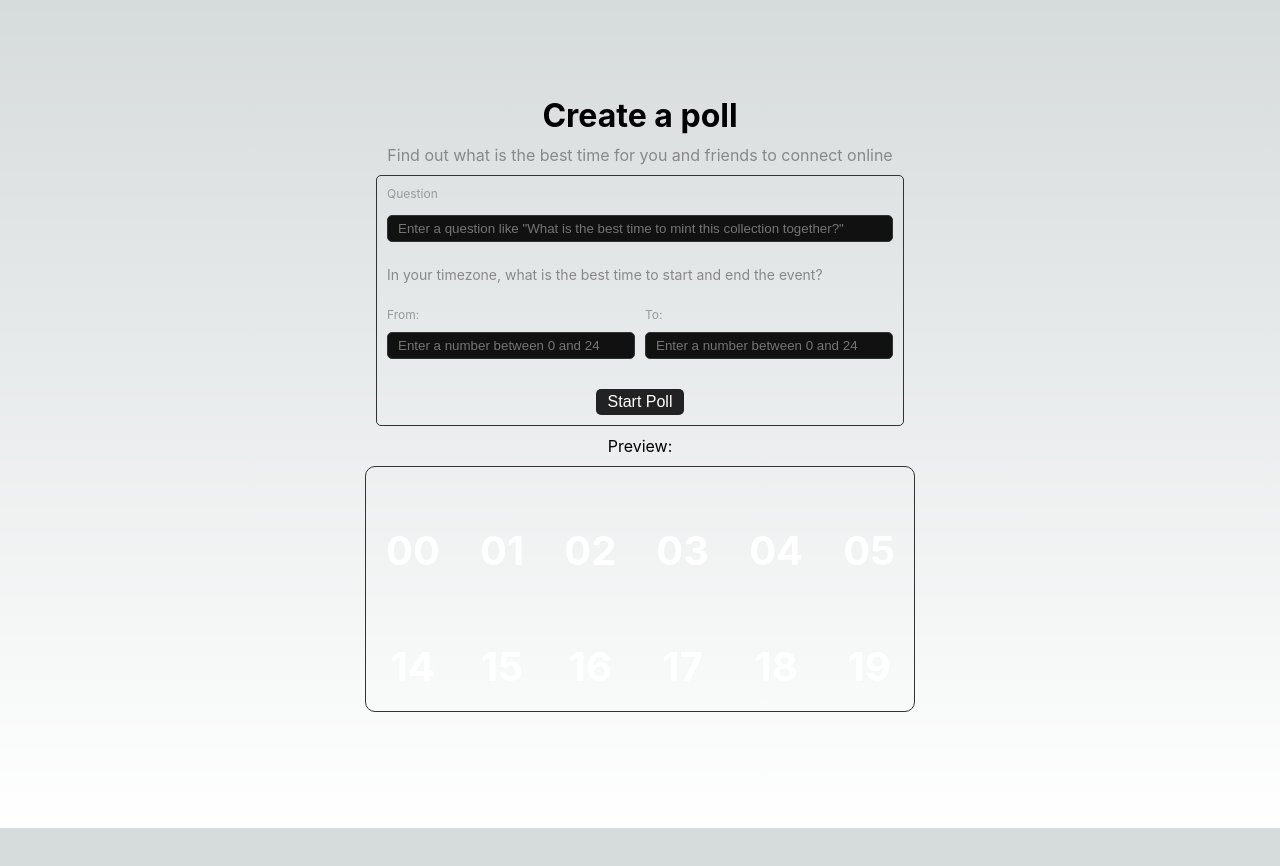
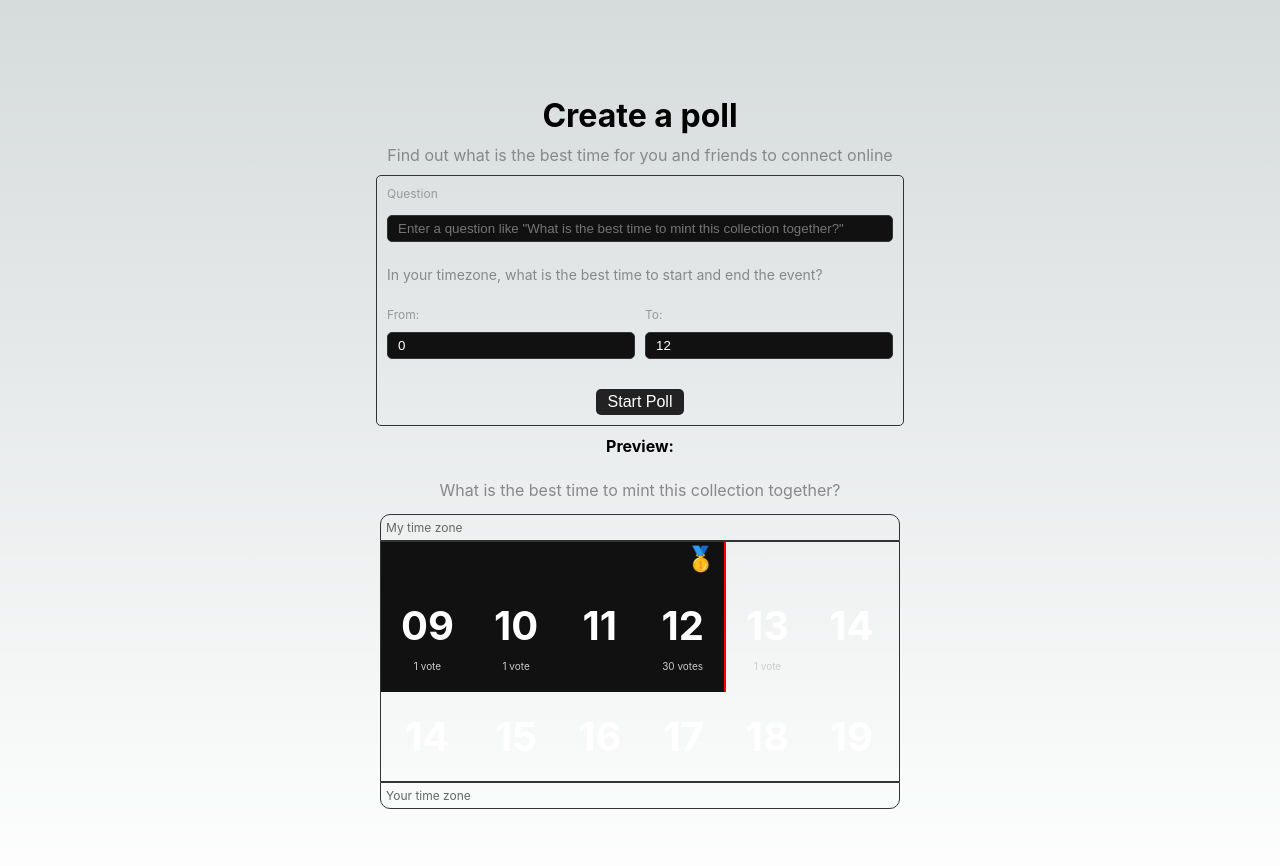
Before and after one commit to nishantrpai/tools.nishu.dev, a Next.js app: page /besttime in a window 1280 px wide. Shown: the top 866 px of the page. Before the commit the page ends 828 px from the top, so only its background shows below. Built offline with nearby package versions, Linux system fonts and the light colour scheme.

Commit message:
fix width and bars

```diff
--- a/pages/besttime.js
+++ b/pages/besttime.js
@@ -6,7 +6,7 @@ import getBrowserFingerprint from 'get-browser-fingerprint';
 import Head from 'next/head'
 import styles from '@/styles/Home.module.css'
 import { useSearchParams } from 'next/navigation'
-import { useState, useEffect } from 'react'
+import { useState, useEffect, useRef } from 'react'
 import moment from 'moment';
 
 
@@ -21,7 +21,7 @@ export default function PollTime() {
   )
 }
 
-function Vote() {
+function Vote({ creatorTz, creatorComfortStart, creatorComfortEnd, preview, roomGoal }) {
 
   // two branches one to create room and other to join room, if there is a router param then join room
   const [roomId, setRoomId] = useState('');
@@ -30,6 +30,7 @@ function Vote() {
   const [votes, setVotes] = useState({});
   const [averageTimezone, setAverageTimezone] = useState(0);
   const searchParams = useSearchParams()
+  const [myVote, setMyVote] = useState(0);
 
   const getCurrentTimezone = () => {
     return new Date().getTimezoneOffset() / 60 * -1;
@@ -94,11 +95,7 @@ function Vote() {
   const bestOverlap = () => {
   }
 
-  let creatorTz = 10;
   let myTz = getCurrentTimezone();
-  let creatorComfortStart = 9;
-  let creatorComfortEnd = 18;
-
   let myHour = getHour(myTz);
   let creatorHour = getHour(creatorTz);
   let creatorMins = Math.abs(creatorTz % 1 * 60);
@@ -117,12 +114,40 @@ function Vote() {
         {/* creator tz will be from normal mode like 12am to 12pm and my tz will be offset difference to creator */}
         {/* have to start from   */}
 
-        <div className={styles.timeCtr}>
+        <p style={{
+          color: '#888',
+          fontSize: 16,
+          marginTop: 14,
+          marginBottom: 14,
+          textAlign: 'center'
+        }}>
+          {roomGoal || 'What is the best time to mint this collection together?'}
+        </p>
+
+        <div style={{
+            width: '100%',
+            border: '1px solid #333',
+            color: '#666',
+            fontSize: 12,
+            borderRadius: '10px 10px 0 0',
+            padding: '5px',
+          }}>
+            My time zone
+          </div>
+        <div className={styles.timeCtr} onScroll={(e) => {
+          //  when i scroll right to end, go to beginning
+          // when i scroll left to beginning, go to end
+          if ((e.target.scrollLeft + e.target.clientWidth) >= e.target.scrollWidth) {
+            e.target.scrollLeft = 0;
+          }
+
+        }}
+        >
           {Array.from({ length: 24 }).map((_, index) => (
             <div>
               <div className={styles.time} style={{
-                borderRight: (Math.round(creatorHour + index) % 24) == (creatorComfortStart - 1) ? '2px solid green' : '',
-                borderLeft: (Math.round(creatorHour + index) % 24) == (creatorComfortEnd + 1) ? '2px solid red' : '',
+                borderLeft: (Math.round(creatorHour + index) % 24) == (creatorComfortStart) ? '2px solid green' : '',
+                borderRight: (Math.round(creatorHour + index) % 24) == (creatorComfortEnd) ? '2px solid red' : '',
                 backgroundColor: (Math.round(creatorHour + index) % 24) >= creatorComfortStart && (Math.round(creatorHour + index) % 24) <= creatorComfortEnd ? '#111' : 'transparent',
                 cursor: (Math.round(creatorHour + index) % 24) >= creatorComfortStart && (Math.round(creatorHour + index) % 24) <= creatorComfortEnd ? 'pointer' : 'not-allowed',
               }}
@@ -153,7 +178,7 @@ function Vote() {
                 <span className={styles.vote} style={{
                   visibility: votesArray[Math.round(creatorHour + index) % 24] ? 'visible' : 'hidden'
                 }}>
-                  {votesArray[Math.round(creatorHour + index) % 24] || '-'}
+                  {votesArray[Math.round(creatorHour + index) % 24] || '-'} {votesArray[Math.round(creatorHour + index) % 24] > 1 ? 'votes' : 'vote'}
                 </span>
               </div>
               <div className={styles.time}
@@ -171,6 +196,16 @@ function Vote() {
             </div>
           ))}
         </div>
+        <div style={{
+          width: '100%',
+          border: '1px solid #333',
+          color: '#666',
+          fontSize: 12,
+          borderRadius: '0 0 10px 10px',
+          padding: '5px',
+        }}>
+          Your time zone
+        </div>
       </div>
     </>
 
@@ -180,8 +215,8 @@ function Vote() {
 function Create() {
   // create poll
   const [roomGoal, setRoomGoal] = useState('');
-  const [startBestTime, setStartBestTime] = useState('');
-  const [endBestTime, setEndBestTime] = useState('');
+  const [startBestTime, setStartBestTime] = useState(0);
+  const [endBestTime, setEndBestTime] = useState(12);
 
   const createRoom = () => {
     const socket = io();
@@ -242,13 +277,15 @@ function Create() {
         </div>
         <button style={{ margin: 'auto', marginTop: '20px' }} onClick={() => createRoom()}>Start Poll</button>
       </div>
-      <p>Preview:</p>
+      <b>Preview:</b>
       <Vote
-        creatorTz={new Date().getTimezoneOffset() / 60 * -1}
+        // creatorTz={new Date().getTimezoneOffset() / 60 * -1}
+        creatorTz={-5}
         creatorComfortStart={startBestTime}
         creatorComfortEnd={endBestTime}
+        roomGoal={roomGoal}
         preview={true}
-       />
+      />
     </>
   )
 }
--- a/styles/Home.module.css
+++ b/styles/Home.module.css
@@ -334,6 +334,7 @@
 .vote {
   min-height: 10px;
   margin-top: 10px;
+  font-size: 10px;
 }
 
 .hour {
@@ -355,12 +356,11 @@
 
 .timeCtr {
   display: flex;
-  border-radius: 10px;
+  border-radius: 0px;
   border: 1px solid #333;
-  margin-bottom: 20px;
   overflow-x: scroll;
   scrollbar-width: thin;
-  max-width: 550px;
+  max-width: 520px;
 }
 .timeCtr:last-child {
   border: 0 0 20px 20px;
```
